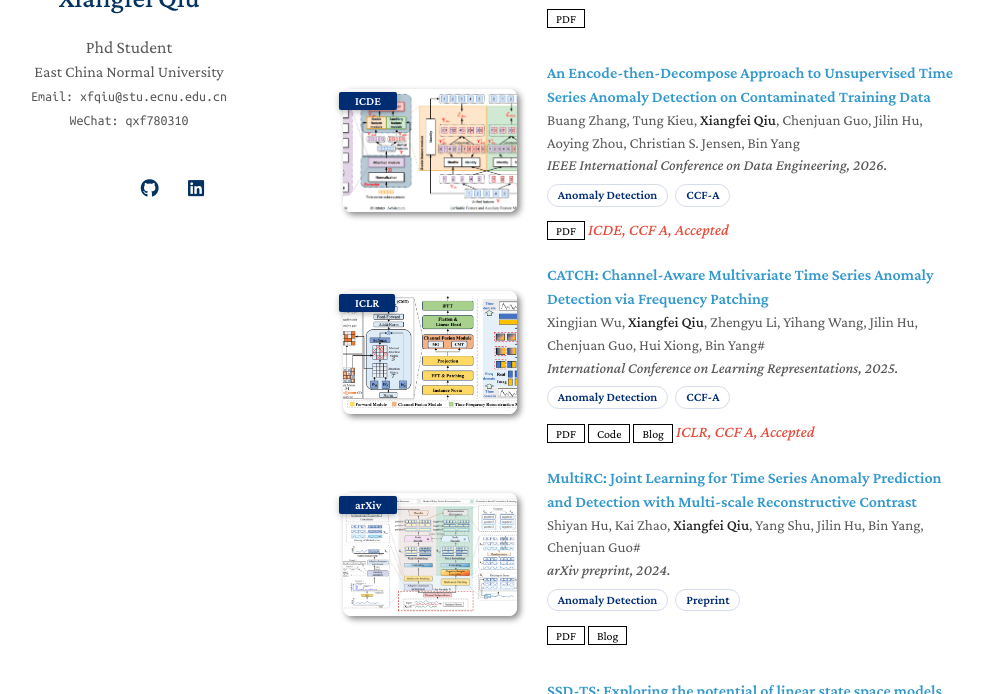
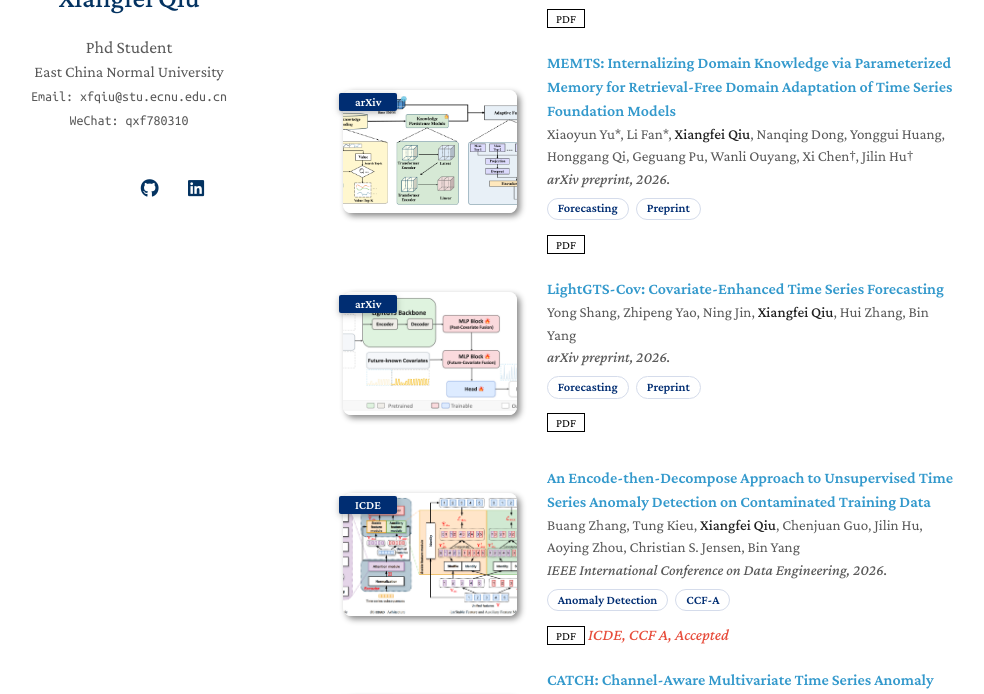
Before and after one commit to qiu69/qiu69.github.io, a Jekyll site: the page built from index.md, in a window 1280 px wide and 900 px high, scrolled down 4558 px, cut to the strip 206-900 px from the top of the window. Shown: the whole strip, without its empty margins (147-1131 px from the left). Built offline with Jekyll 4.4.1, drawn with Linux system fonts in a browser that asks for light colours; a style sheet for code colours, icons or effects is not loaded; some of the changed text lies outside the part shown.

Commit message:
Add missing publication entries and figures

```diff
--- a/_data/publications.yml
+++ b/_data/publications.yml
@@ -174,6 +174,20 @@ forecast:
     image: ./assets/img/Hermes.png
 #    notes: Accepted
 
+  - title: "MEMTS: Internalizing Domain Knowledge via Parameterized Memory for Retrieval-Free Domain Adaptation of Time Series Foundation Models"
+    authors: Xiaoyun Yu*, Li Fan*, <strong>Xiangfei Qiu</strong>, Nanqing Dong, Yonggui Huang, Honggang Qi, Geguang Pu, Wanli Ouyang, Xi Chen†, Jilin Hu†
+    conference_short: arXiv
+    conference: arXiv preprint, 2026.
+    pdf: https://arxiv.org/pdf/2602.13783
+    image: ./assets/img/MEMTS.png
+
+  - title: "LightGTS-Cov: Covariate-Enhanced Time Series Forecasting"
+    authors: Yong Shang, Zhipeng Yao, Ning Jin, <strong>Xiangfei Qiu</strong>, Hui Zhang, Bin Yang
+    conference_short: arXiv
+    conference: arXiv preprint, 2026.
+    pdf: https://arxiv.org/pdf/2602.10412
+    image: ./assets/img/LightGTS-Cov.png
+
 anomaly:
   - title: "An Encode-then-Decompose Approach to Unsupervised Time Series Anomaly Detection on Contaminated Training Data"
     authors: Buang Zhang, Tung Kieu, <strong>Xiangfei Qiu</strong>, Chenjuan Guo, Jilin Hu, Aoying Zhou, Christian S. Jensen, Bin Yang
@@ -254,3 +268,10 @@ others:
 #    blog: https://mp.weixin.qq.com/s/W2MwOZKKrD2Lj5wOgBLz0Q
     image: ./assets/img/flame.png
 #    notes: Accepted
+
+  - title: "ST-EVO: Towards Generative Spatio-Temporal Evolution of Multi-Agent Communication Topologies"
+    authors: Xingjian Wu, Xvyuan Liu, Junkai Lu, Siyuan Wang, <strong>Xiangfei Qiu</strong>, Yang Shu, Jilin Hu, Chenjuan Guo, Bin Yang
+    conference_short: arXiv
+    conference: arXiv preprint, 2026.
+    pdf: https://arxiv.org/pdf/2602.14681
+    image: ./assets/img/ST-EVO.png
```
Also changed, not shown: assets/img/LightGTS-Cov.png (added), assets/img/MEMTS.png (added), assets/img/ST-EVO.png (added).
